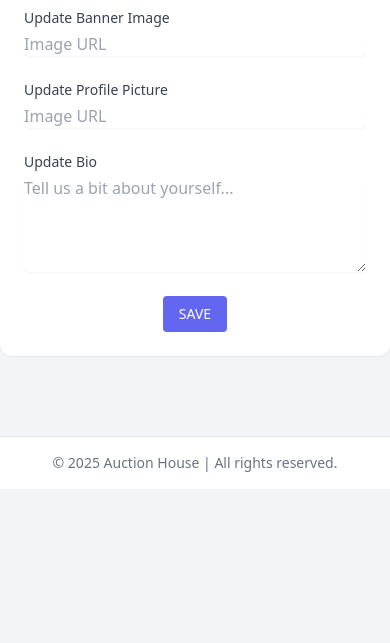
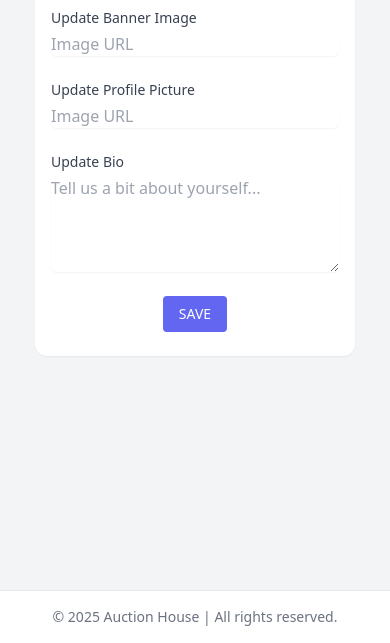
Before and after one commit to ankiiin/auction-house-sp2, a website with bundled scripts: page html/edit-profile.html in a window 390 px wide. Shown: the part 201-844 px from the top of the page. Built offline with nearby package versions, Linux system fonts and the light colour scheme.

Commit message:
Update edit-profile.html

```diff
--- a/html/edit-profile.html
+++ b/html/edit-profile.html
@@ -9,10 +9,10 @@
     <script type="module" src="../js/edit-profile.js"></script>
     <script src="../js/search.js" type="module" defer></script>
   </head>
-  <body class="bg-gray-100">
+  <body class="h-full flex flex-col bg-gray-100 min-h-screen">
     <div id="navbar-container"></div>
-    <main class="flex-grow py-6 pb-20">
-      <div class="max-w-4xl mx-auto bg-white rounded-xl shadow-sm p-6">
+    <main class="flex-grow py-6 pb-20 bg-gray-100">
+        <div class="w-full max-w-xs sm:max-w-sm md:max-w-md lg:max-w-2xl xl:max-w-4xl mx-auto bg-white rounded-xl shadow-sm px-4 sm:px-6 py-6">
         <div class="flex justify-between items-center mb-4">
           <a href="dashboard.html" class="text-indigo-500 hover:underline">&larr;</a>
         </div>
```
